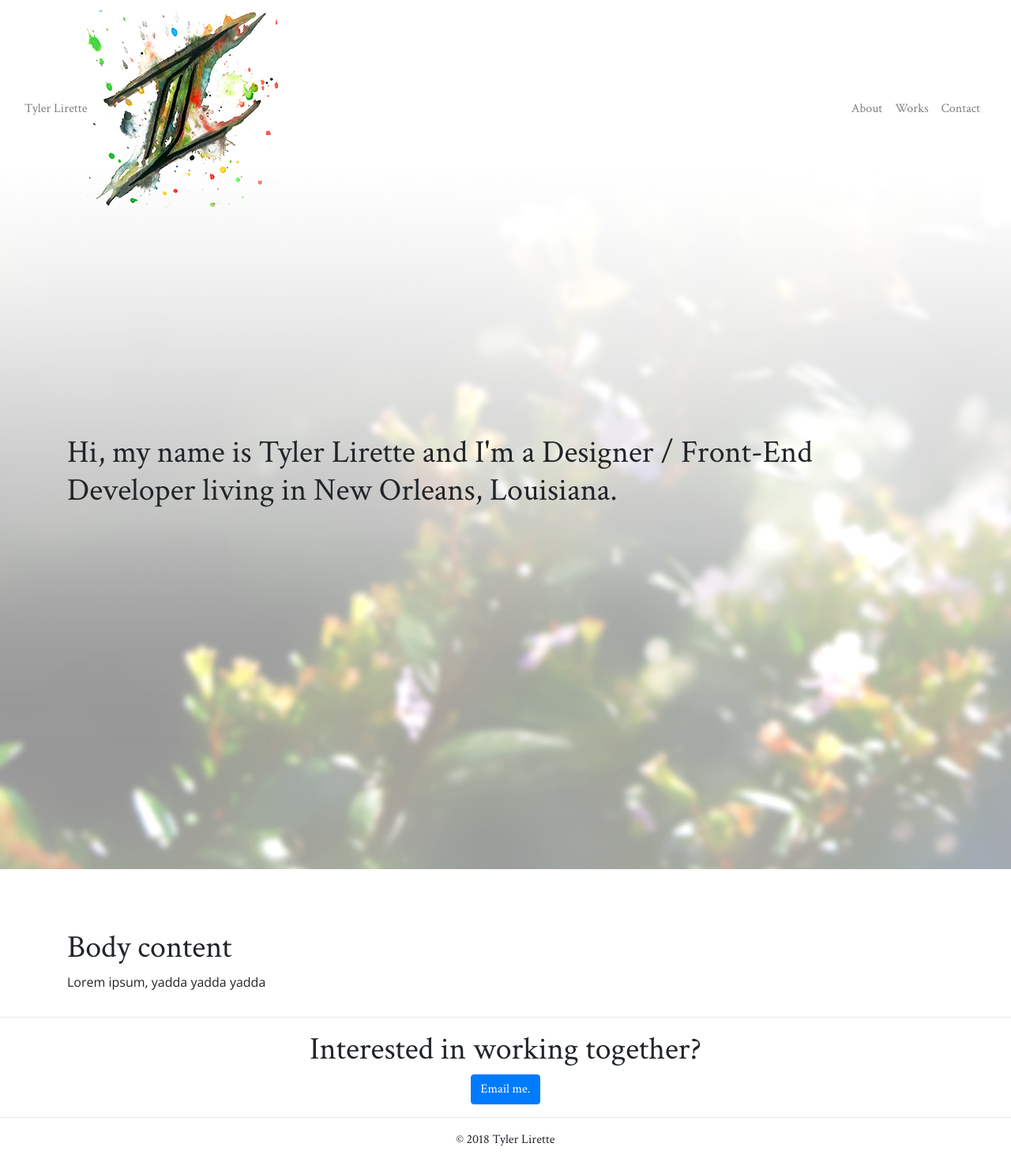
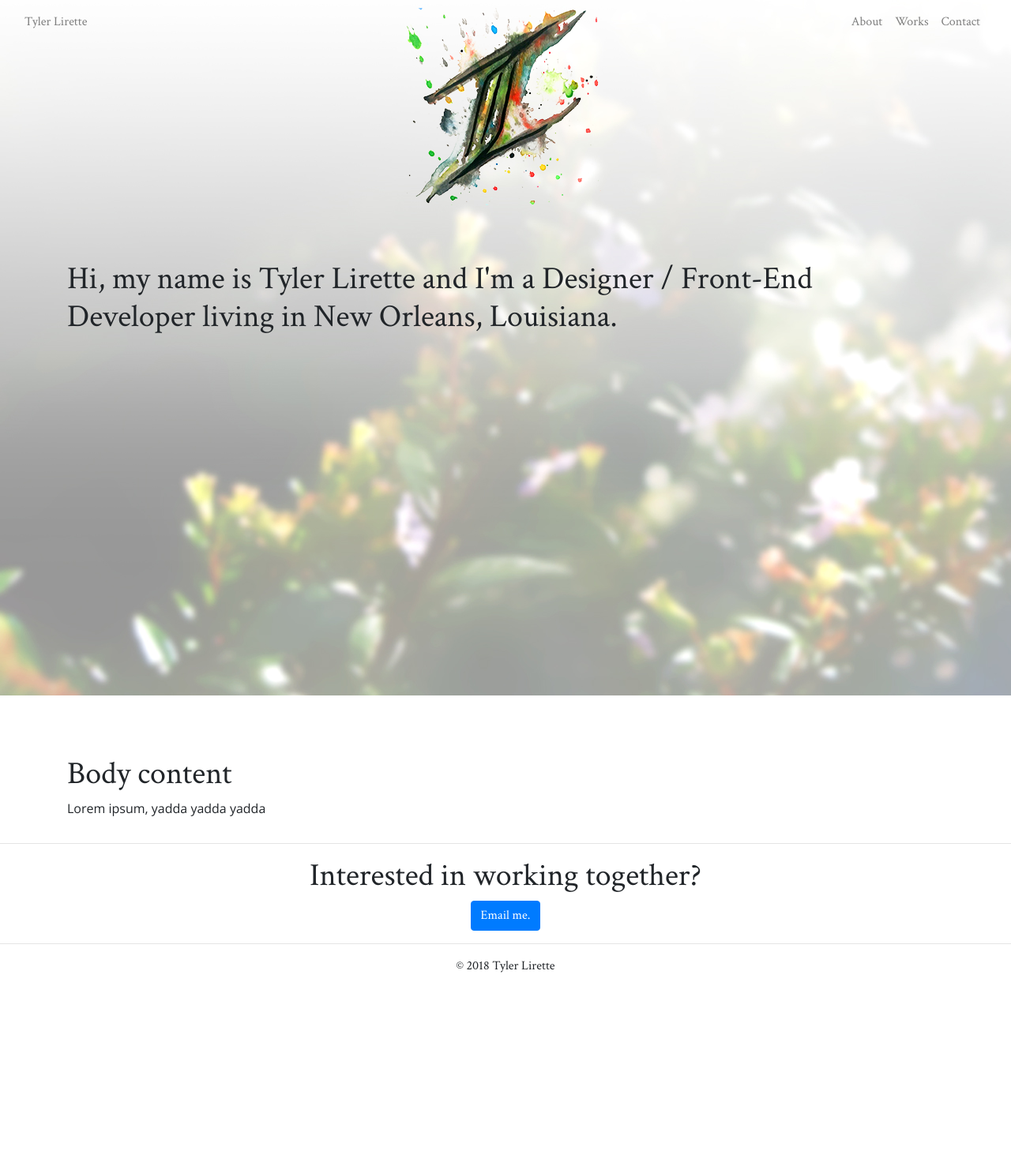
Before and after one commit to tylerlirette/tylerlirette.github.io, a Jekyll site: the page built from index.html, in a window 1280 px wide. Shown: the whole page at 79% size. Built offline with Jekyll 4.4.1, drawn with Linux system fonts in a browser that asks for light colours; nearby versions of some CDN libraries; after the commit the page ends 1252 px from its top, so only the background shows below that.

Commit message:
abs-center-x and logo class

```diff
--- a/_includes/header.html
+++ b/_includes/header.html
@@ -1,8 +1,8 @@
 <div class="container-fluid">
   <nav class="navbar navbar-expand-lg navbar-light">
     <a href="/" class="nav-name">Tyler Lirette</a>
-    <a class="navbar-brand" href="#">
-      <img src="/images/logo.png" alt="TL Logo">
+    <a class="navbar-brand abs-center-x" href="/">
+      <img class="logo" src="/images/logo.png" alt="TL Logo">
     </a>
     <button class="navbar-toggler" type="button" data-toggle="collapse" data-target="#navbarSupportedContent" aria-controls="navbarSupportedContent" aria-expanded="false" aria-label="Toggle navigation">
       <span class="navbar-toggler-icon"></span>
```
